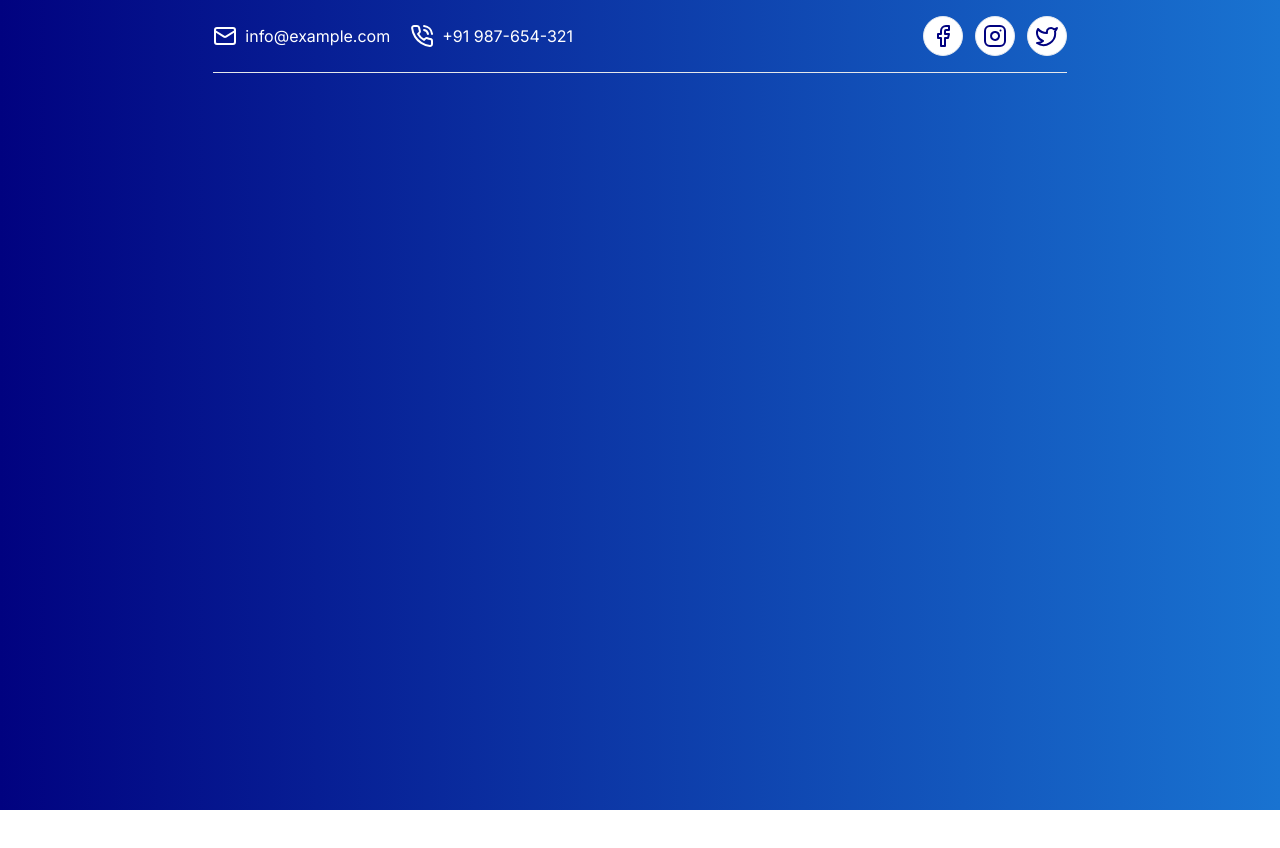
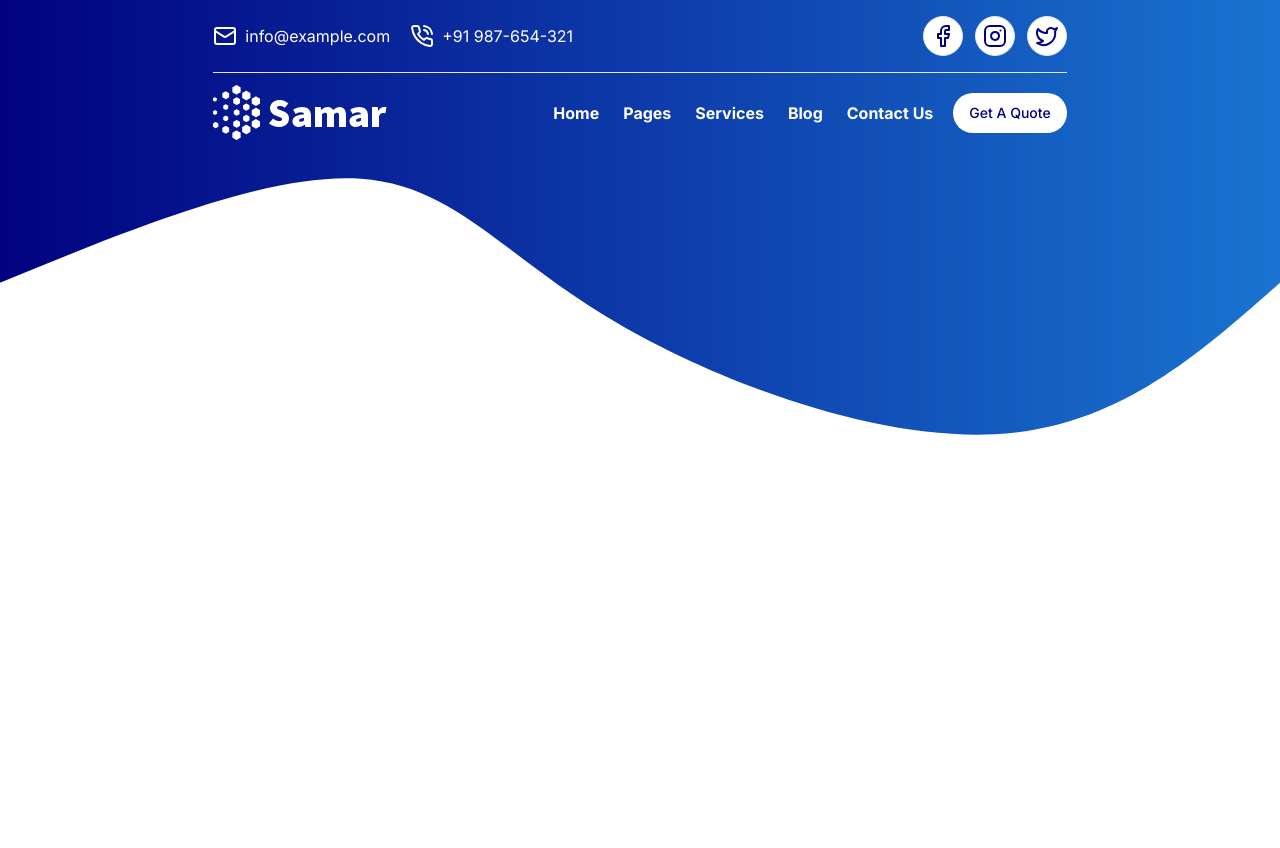
Before and after one commit to djoreally/Innovarel, a Next.js app: page / in a window 1280 px wide. Shown: the top 848 px of the page. Before the commit the page ends 810 px from the top, so only its background shows below. Built offline with nearby package versions, Linux system fonts and the light colour scheme.

Commit message:
nav done

```diff
--- a/src/app/page.js
+++ b/src/app/page.js
@@ -1,9 +1,35 @@
+import Navbar from "@/components/Homepage/Navbar";
 import TopNavbar from "@/components/Homepage/TopNavbar";
 
 export default function Home() {
     return (
-        <div class="bg-gradient-to-r from-primary to-secondary h-screen sm:h-[810px]">
-            <TopNavbar />
+        <div className="h-[2400px]">
+            <div className="bg-gradient-to-r from-primary to-secondary relative">
+                <TopNavbar />
+                <Navbar />
+                <div className=" bottom-0 left-0 w-full h-[100px] lg:h-[350px] overflow-hidden">
+                    <svg
+                        viewBox="0 0 1440 300"
+                        preserveAspectRatio="none"
+                        className="w-full h-full"
+                    >
+                        <defs>
+                            <linearGradient id="gradient" x1="0%" y1="50%" x2="100%" y2="50%">
+                                <stop offset="5%" stopColor="#010280" />
+                                <stop offset="95%" stopColor="#1973d1" />
+                            </linearGradient>
+                        </defs>
+                        <path
+                            d="M 0,300 L 0,112 C 151.46428571428572,64.82142857142856 302.92857142857144,17.64285714285714 406,23 C 509.07142857142856,28.357142857142857 563.75,86.25 682,141 C 800.25,195.75 982.0714285714284,247.35714285714283 1119,242 C 1255.9285714285716,236.64285714285717 1347.9642857142858,174.32142857142856 1440,112 L 1440,300 L 0,300 Z"
+                            stroke="none"
+                            strokeWidth="0"
+                            fill="#fff"
+                            fillOpacity="1"
+                            className="transition-all duration-300 ease-in-out delay-150 path-0"
+                        ></path>
+                    </svg>
+                </div>
+            </div>
         </div>
     );
 }
--- /dev/null
+++ b/src/components/Homepage/Navbar.js
@@ -0,0 +1,90 @@
+"use client";
+import { MenuIcon } from "lucide-react";
+import whiteLogo from "../../assets/images/logo-white.png";
+import blackLogo from "../../assets/images/logo-black.png";
+import Image from "next/image";
+import { Button } from "../ui/button";
+import { useEffect, useState } from "react";
+
+const Navbar = () => {
+    const [isSticky, setIsSticky] = useState(false);
+
+    useEffect(() => {
+        const handleScroll = () => {
+            setIsSticky(window.pageYOffset >= 48);
+        };
+
+        window.addEventListener("scroll", handleScroll);
+        return () => {
+            window.removeEventListener("scroll", handleScroll);
+        };
+    }, []);
+
+    return (
+        <section
+            className={`relative ${
+                isSticky ? "bg-white" : "bg-transparent"
+            } transition-colors duration-300  sticky top-0 py-3`}
+        >
+            <nav className="w-11/12 lg:w-8/12 mx-auto">
+                <div className="flex flex-col sm:flex-row justify-between items-center transition-transform">
+                    <div className="flex justify-between w-full lg:w-auto">
+                        <div>
+                            <Image src={isSticky ? blackLogo : whiteLogo} alt="site logo" />
+                        </div>
+                        <div>
+                            <MenuIcon className="block mt-5 ml-32 lg:hidden h-6" />
+                        </div>
+                    </div>
+                    <div className=" lg:flex flex-wrap gap-4 hidden items-center">
+                        <a
+                            className={`text-${
+                                isSticky ? "black" : "white"
+                            } text-base font-bold p-1`}
+                            href="Home"
+                        >
+                            Home
+                        </a>
+                        <a
+                            className={`text-${
+                                isSticky ? "black" : "white"
+                            } text-base font-bold p-1`}
+                            href="Pages"
+                        >
+                            Pages
+                        </a>
+                        <a
+                            className={`text-${
+                                isSticky ? "black" : "white"
+                            } text-base font-bold p-1`}
+                            href="Services"
+                        >
+                            Services
+                        </a>
+                        <a
+                            className={`text-${
+                                isSticky ? "black" : "white"
+                            } text-base font-bold p-1`}
+                            href="Blog"
+                        >
+                            Blog
+                        </a>
+                        <a
+                            className={`text-${
+                                isSticky ? "black" : "white"
+                            } text-base font-bold p-1`}
+                            href="Contact Us"
+                        >
+                            Contact Us
+                        </a>
+                        <Button className={isSticky ? "bg-primary text-white" : null}>
+                            Get A Quote
+                        </Button>
+                    </div>
+                </div>
+            </nav>
+        </section>
+    );
+};
+
+export default Navbar;
--- a/src/components/Homepage/TopNavbar.js
+++ b/src/components/Homepage/TopNavbar.js
@@ -4,23 +4,23 @@ import { Button } from "@/components/ui/button";
 
 const TopNavbar = () => {
     return (
-        <section className="w-11/12 md:w-10/12 lg:w-8/12 mx-auto">
-            <div class="relative hidden md:flex flex-col sm:flex-row justify-between py-4">
-                <div class="flex items-center gap-5">
+        <section className="w-11/12 lg:w-8/12 mx-auto">
+            <div className="relative hidden md:flex flex-col sm:flex-row justify-between py-4">
+                <div className="flex items-center gap-5">
                     <div className="flex flex-row gap-2">
                         <MailIcon className="text-white" />
-                        <p class="text-white text-sm sm:text-base">info@example.com</p>
+                        <p className="text-white text-sm sm:text-base">info@example.com</p>
                     </div>
                     <div className="flex flex-row gap-2">
                         <PhoneCallIcon className="text-white" />
-                        <p class="text-white text-sm sm:text-base">+91 987-654-321</p>
+                        <p className="text-white text-sm sm:text-base">+91 987-654-321</p>
                     </div>
                 </div>
-                <div class="flex mt-4 sm:mt-0 gap-3">
+                <div className="flex mt-4 sm:mt-0 gap-3">
                     <Button
                         variant="outline"
                         size="icon"
-                        className="rounded-full hover:bg-gradient-to-r from-primary to-secondary text-primary hover:text-white"
+                        className="rounded-full bg-white hover:bg-gradient-to-r from-primary to-secondary text-primary hover:text-white "
                     >
                         <FacebookIcon />
                     </Button>
@@ -41,7 +41,7 @@ const TopNavbar = () => {
                 </div>
             </div>
 
-            <hr class="relative hidden md:block lg:block"></hr>
+            <hr className="relative hidden md:block lg:block"></hr>
         </section>
     );
 };
--- a/src/components/ui/button.jsx
+++ b/src/components/ui/button.jsx
@@ -1,15 +1,15 @@
-import * as React from "react"
-import { Slot } from "@radix-ui/react-slot"
+import * as React from "react";
+import { Slot } from "@radix-ui/react-slot";
 import { cva } from "class-variance-authority";
 
-import { cn } from "@/lib/utils"
+import { cn } from "@/lib/utils";
 
 const buttonVariants = cva(
     "inline-flex items-center justify-center whitespace-nowrap rounded-md text-sm font-medium ring-offset-white transition-colors focus-visible:outline-none focus-visible:ring-2 focus-visible:ring-slate-950 focus-visible:ring-offset-2 disabled:pointer-events-none disabled:opacity-50 dark:ring-offset-slate-950 dark:focus-visible:ring-slate-300",
     {
         variants: {
             variant: {
-        default: "bg-slate-900 text-slate-50 hover:bg-slate-900/90 dark:bg-slate-50 dark:text-slate-900 dark:hover:bg-slate-50/90",
+                default: "bg-white text-primary rounded-3xl hover:bg-slate-200",
                 destructive:
                     "bg-red-500 text-slate-50 hover:bg-red-500/90 dark:bg-red-900 dark:text-slate-50 dark:hover:bg-red-900/90",
                 outline:
@@ -31,17 +31,14 @@ const buttonVariants = cva(
             size: "default",
         },
     }
-)
+);
 
 const Button = React.forwardRef(({ className, variant, size, asChild = false, ...props }, ref) => {
-  const Comp = asChild ? Slot : "button"
+    const Comp = asChild ? Slot : "button";
     return (
-    (<Comp
-      className={cn(buttonVariants({ variant, size, className }))}
-      ref={ref}
-      {...props} />)
+        <Comp className={cn(buttonVariants({ variant, size, className }))} ref={ref} {...props} />
     );
-})
-Button.displayName = "Button"
+});
+Button.displayName = "Button";
 
-export { Button, buttonVariants }
+export { Button, buttonVariants };
```
Also changed, not shown: src/assets/images/logo-black.png (added), src/assets/images/logo-white.png (added). Lines whose indentation alone changed are shown as unchanged.
